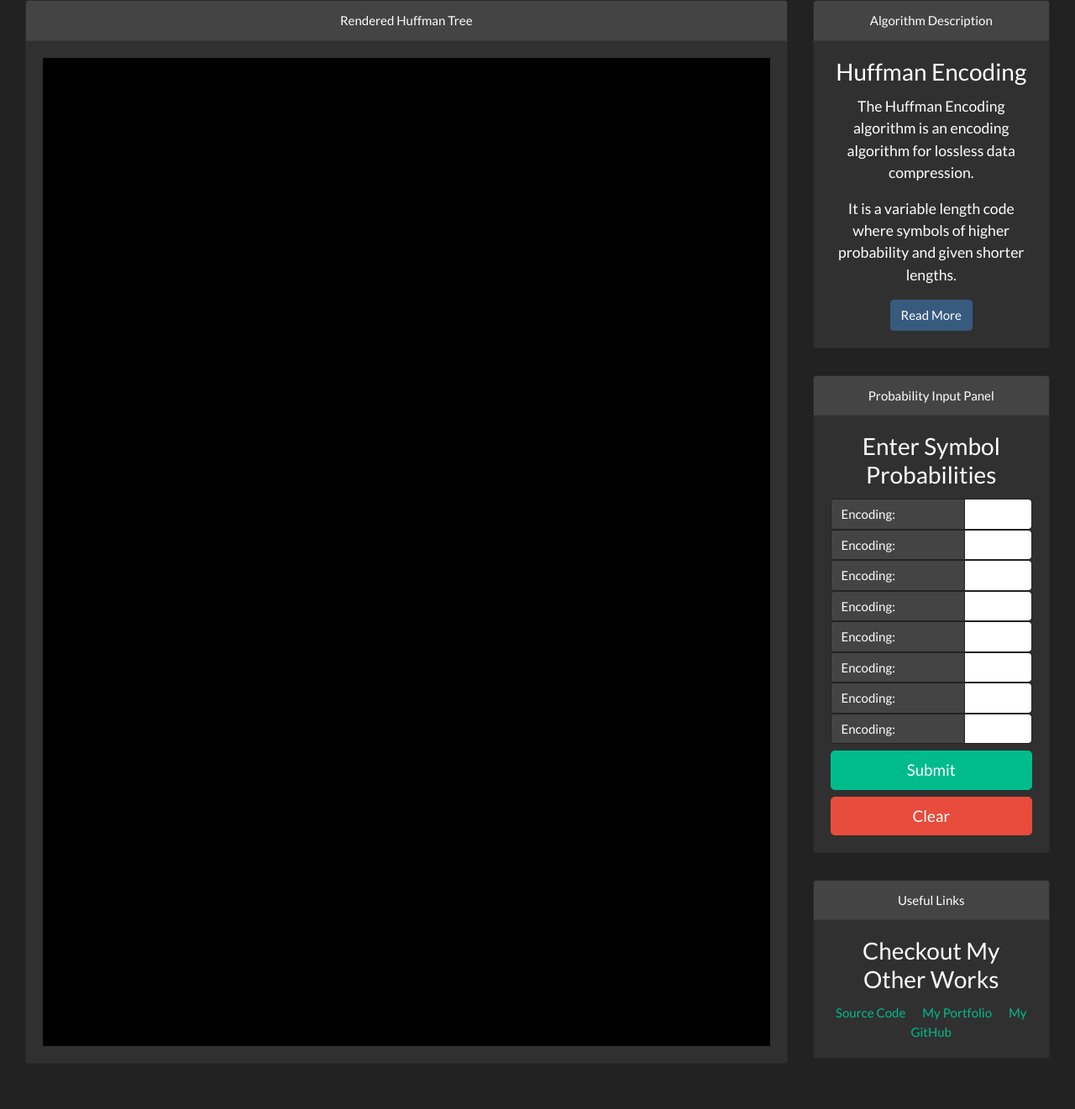
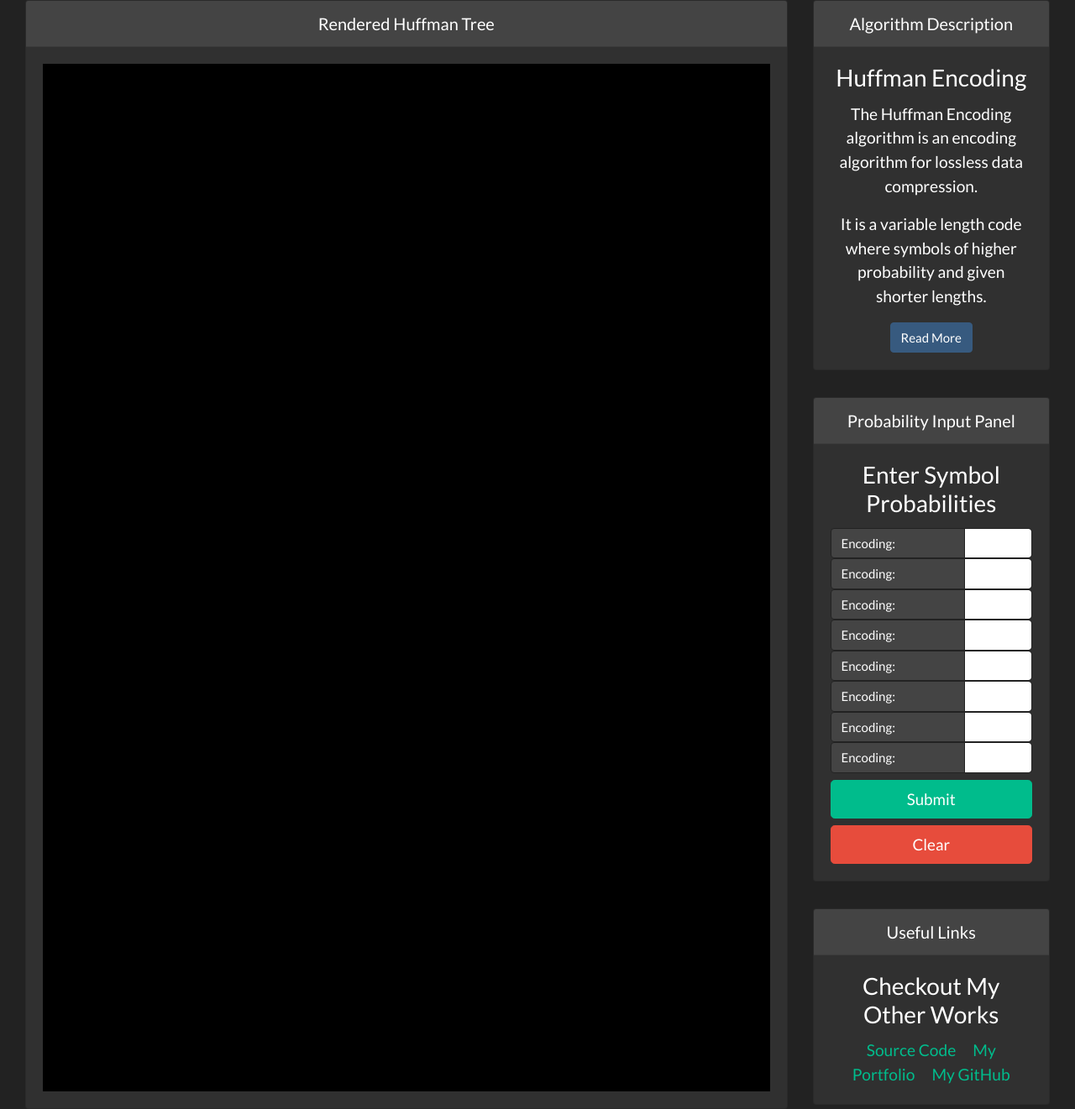
Before and after one commit to V-Wong/Huffman-Encoding, a React (Create React App) app: page / in a window 1280 px wide. Shown: the whole page at 84% size. Before the commit the page ends 1267 px from the top, so only its background shows below. Built offline with nearby package versions, Linux system fonts and the light colour scheme.

Commit message:
Increase font size

```diff
--- a/src/components/AlgorithmDescription.tsx
+++ b/src/components/AlgorithmDescription.tsx
@@ -6,10 +6,10 @@ function AlgorithmDescription() {
     <Card
       className="text-center"
     >
-      <Card.Header>Algorithm Description</Card.Header>
+      <Card.Header style={{ fontSize: "1.25rem" }}>Algorithm Description</Card.Header>
       <Card.Body>
         <Card.Title style={{ fontSize: "1.75rem" }}>Huffman Encoding</Card.Title>
-        <Card.Text style={{ fontSize: "1.1rem" }}>
+        <Card.Text style={{ fontSize: "1.2rem" }}>
           <p>The Huffman Encoding algorithm is an encoding algorithm for lossless data compression.</p>
           <p>It is a variable length code where symbols of higher probability and given shorter lengths.</p>
         </Card.Text>
--- a/src/components/Canvas.tsx
+++ b/src/components/Canvas.tsx
@@ -44,7 +44,7 @@ function Canvas(props: { nodes: Array<SquareNode>, encoding: string }) {
       className="text-center"
       style={{height: "100%"}}
     >
-      <Card.Header>Rendered Huffman Tree</Card.Header>
+      <Card.Header style={{ fontSize: "1.25rem" }}>Rendered Huffman Tree</Card.Header>
       <Card.Body>
         <canvas id="canvas" ref={canvasRef} style={{ backgroundColor: "black" }} />
       </Card.Body>
--- a/src/components/HuffmanPanel.tsx
+++ b/src/components/HuffmanPanel.tsx
@@ -45,7 +45,11 @@ function HuffmanPanel() {
             className="text-center"
             style={{ marginTop: "2rem" }}
           >
-            <Card.Header>Probability Input Panel</Card.Header>
+            <Card.Header
+              style={{ fontSize: "1.25rem" }}
+            >
+              Probability Input Panel
+            </Card.Header>
             <Card.Body>
               <Card.Title style={{ fontSize: "1.75rem" }}>
                 Enter Symbol Probabilities
--- a/src/components/OtherLinks.tsx
+++ b/src/components/OtherLinks.tsx
@@ -7,14 +7,14 @@ function OtherLinks() {
       className="text-center"
       style={{ marginTop: "2rem" }}
     >
-      <Card.Header>Useful Links</Card.Header>
+      <Card.Header style={{ fontSize: "1.25rem" }}>Useful Links</Card.Header>
       <Card.Body>
         <Card.Title style={{ fontSize: "1.75rem" }}>
           Checkout My Other Works
       </Card.Title>
-        <Card.Link href="https://github.com/V-Wong/Huffman-Encoding">Source Code</Card.Link>
-        <Card.Link href="https://vwong.dev/">My Portfolio</Card.Link>
-        <Card.Link href="https://github.com/V-Wong">My GitHub</Card.Link>
+        <Card.Link style={{ fontSize: "1.2rem" }} href="https://github.com/V-Wong/Huffman-Encoding">Source Code</Card.Link>
+        <Card.Link style={{ fontSize: "1.2rem" }} href="https://vwong.dev/">My Portfolio</Card.Link>
+        <Card.Link style={{ fontSize: "1.2rem" }} href="https://github.com/V-Wong">My GitHub</Card.Link>
       </Card.Body>
     </Card>
   );
```
